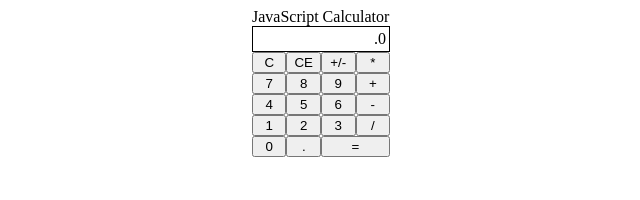
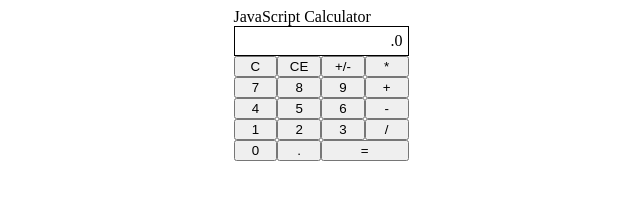
Before and after one commit to espinbrandon49/jsCalculator, a plain HTML site: page index.html in a window 1280 px wide. Shown: the whole page, without its empty margins (319-959 px from the left). Drawn offline with Linux system fonts and the light colour scheme.

Commit message:
style display

```diff
--- a/style.css
+++ b/style.css
@@ -1,12 +1,15 @@
 #calculator {
-  width: fit-content;
+  width: 175px;
   margin: 0 auto;
 }
 
 #display {
   border: 1px solid black;
-  padding: 3px;
+  padding: 5px;
   text-align: end;
+  overflow: hidden;
+  white-space: nowrap;
+  text-overflow: clip;
 }
 
 .buttons {
```
